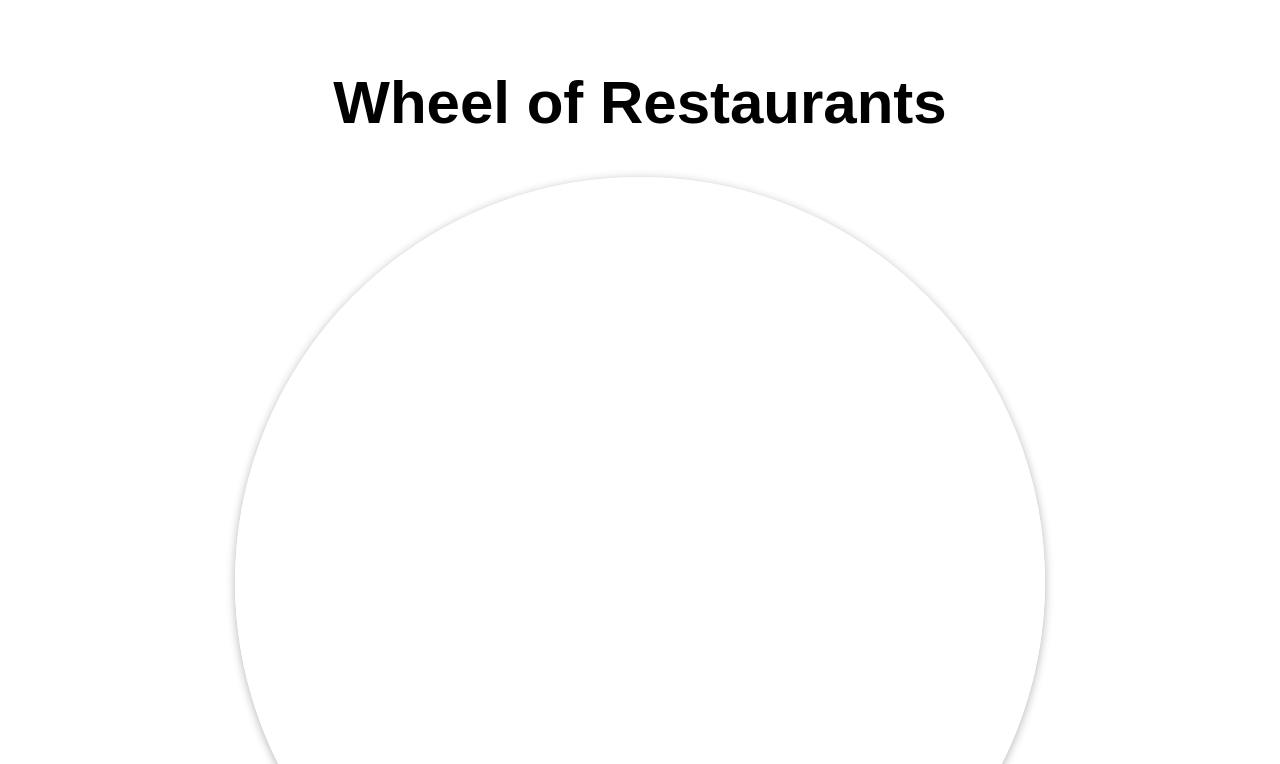
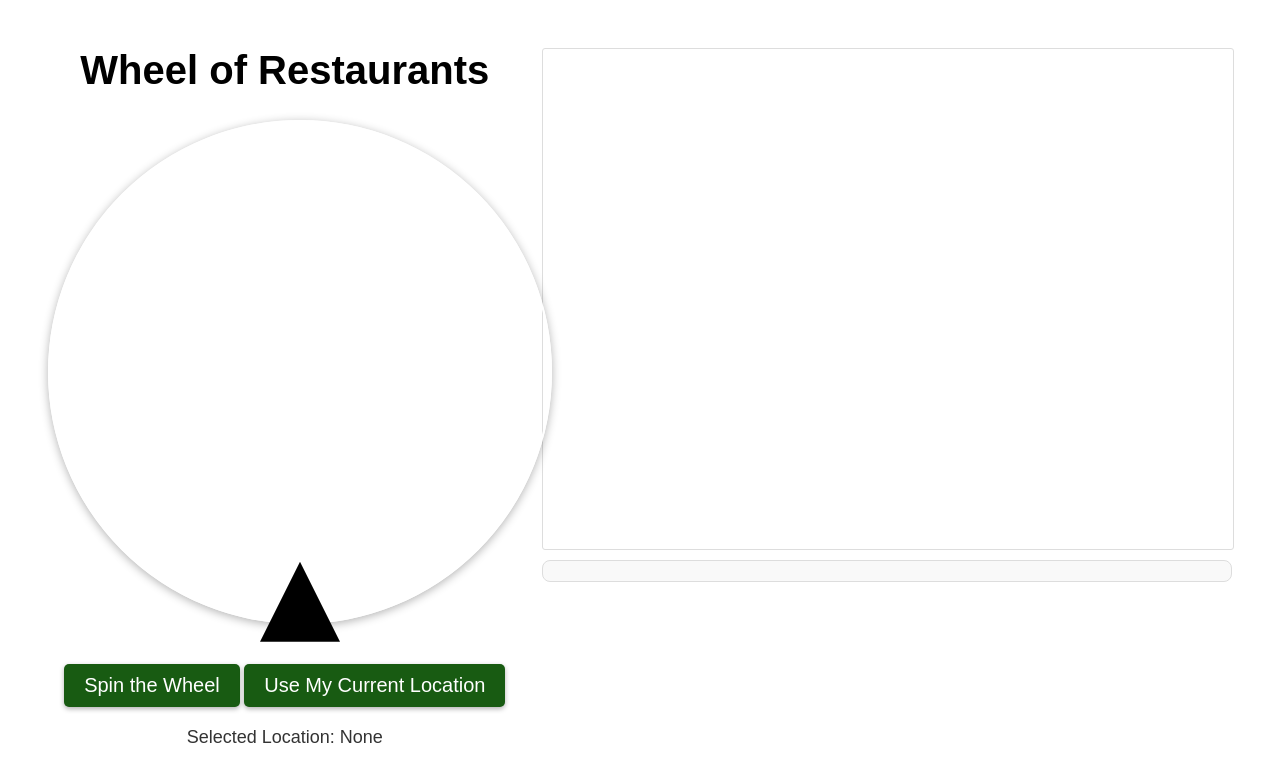
Before and after one commit to nickphoon/WHEELOFRESTAURANT, a plain HTML site: page index.html in a window 1280 px wide. Shown: the top 764 px of the page. Drawn offline with nearby package versions, Linux system fonts and the light colour scheme.

Commit message:
layout change

```diff
--- a/index.html
+++ b/index.html
@@ -1,5 +1,6 @@
 <!DOCTYPE html>
 <html lang="en">
+
 <head>
     <meta charset="UTF-8">
     <meta name="viewport" content="width=device-width, initial-scale=1.0">
@@ -10,7 +11,11 @@
     <link rel="stylesheet" href="styles.css">
 
 </head>
+
 <body>
+    <div class="container">
+        <!-- Left side: Wheel of Restaurants -->
+        <div class="left-panel">
             <h1>Wheel of Restaurants</h1>
             <div class="wheel-container">
                 <div class="pointer"></div>
@@ -20,7 +25,6 @@
             <div id="selectedLocation" style="margin-top: 20px; font-size: 18px; color: #333;">
                 Selected Location: None
             </div>
-
             <div id="chosenLabel"></div>
 
             <!-- Filters -->
@@ -39,10 +43,15 @@
                     <option value="30">Nearest 30</option>
                 </select>
             </div>
+        </div>
 
+        <!-- Right side: Map -->
+        <div class="right-panel">
             <div id="map"></div>
             <div id="results"></div>
-    <script  type="module" src="script.js"></script>
+        </div>
+    </div>
+    <script src="script.js" type="module"></script>
+</body>
 
-</body>
 </html>
--- a/script.js
+++ b/script.js
@@ -22,10 +22,14 @@ const blueIcon = L.icon({
     iconAnchor: [16, 32]
 });
 
+const colorPattern = ["#f28c28", "#c5e0b4", "#ffc000", "#ed7d31", "#a9d18e", "#4472c4", "#70ad47", "#d9d9d9", "#ff9da7", "#c55a11"];
+
 const props = {
     items: [],
-    itemBackgroundColors: ["#A7586C", "#B87A8A"],
-    itemLabelColors: ["#FFFFFF"],
+    itemBackgroundColors: [], // Colors for slices (dynamically populated)
+    itemLabelColors: ["#000000"], // Change text color to black for readability
+    textSize: 20, // Adjust the text size for better visibility
+    textFont: "Arial", // Use a clean and readable font
     isInteractive: false,
     pointerAngle: 180,
     onRest: (event) => {
@@ -54,12 +58,10 @@ const props = {
         } else {
             chosenLabel.innerHTML = `THE GYATTS HAS CHOSEN... ${winningItem.label}`;
         }
-
     }
+};
 
 
-
-};
 
 // Function to load restaurants from the JSON file
 async function loadRestaurants() {
@@ -92,8 +94,18 @@ async function loadRestaurants() {
 
 // Initialize the map with Leaflet.js
 function initMap(userLocation) {
+    // Ensure the map container is present
+    const mapContainer = document.getElementById('map');
+    if (!mapContainer) {
+        console.error("Map container not found!");
+        return;
+    }
+
     // Initialize the Leaflet map
-    map = L.map('map').setView([userLocation.lat, userLocation.lng], 15);
+    map = L.map('map', {
+        center: [userLocation.lat, userLocation.lng],
+        zoom: 15
+    });
 
     // Add OpenStreetMap tiles
     L.tileLayer('https://{s}.tile.openstreetmap.org/{z}/{x}/{y}.png', {
@@ -102,6 +114,14 @@ function initMap(userLocation) {
 
     // Add a marker for the user's location
     userMarker = L.marker([userLocation.lat, userLocation.lng]).addTo(map).bindPopup('Your Location').openPopup();
+
+    // Force the map to resize after rendering
+    setTimeout(() => {
+        if (map) {
+            console.log("Invalidating map size...");
+            map.invalidateSize();
+        }
+    }, 300); // Increase timeout to ensure container is fully rendered
 
     // Load restaurants first, then apply filters
     loadRestaurants().then(restaurants => {
@@ -112,30 +132,27 @@ function initMap(userLocation) {
     // Allow the user to click on the map to select a new location
     map.on("click", (event) => {
         if (isSpinning) {
-        // Prevent interaction if the wheel is spinning
             alert("You cannot change the location while the wheel is spinning!");
             return;
         }
 
         const { lat, lng } = event.latlng;
 
-    // Update the user's marker
         if (userMarker) {
             userMarker.setLatLng([lat, lng]).setIcon(redIcon).bindPopup('Selected Location').openPopup();
         } else {
             userMarker = L.marker([lat, lng], { icon: redIcon }).addTo(map).bindPopup('Selected Location').openPopup();
         }
 
-    // Update the selected location text
         const googleMapsUrl = `https://www.google.com/maps?q=${lat},${lng}`;
         document.getElementById('selectedLocation').innerHTML = `Selected Location: <a href="${googleMapsUrl}" target="_blank">${googleMapsUrl}</a>`;
 
-    // Reapply filters for the new location
         clearRestaurantMarkers();
         applyFilters({ lat, lng });
     });
+}
 
-}
+
 
 // Apply filters to find and display nearby restaurants
 async function applyFilters(userLocation) {
@@ -209,14 +226,20 @@ let wheel;
 function refreshWheel() {
     const container = document.querySelector('.wheel-container');
     container.innerHTML = ""; // Clear the existing wheel
+
+    // Dynamically assign colors based on the number of restaurants
+    props.itemBackgroundColors = props.items.map((_, index) => colorPattern[index % colorPattern.length]);
+
     if (props.items.length > 0) {
         wheel = new Wheel(container, props); // Recreate the wheel with updated props
     }
+
     // Add the pointer back
     const pointer = document.createElement('div');
     pointer.className = 'pointer';
     container.appendChild(pointer);
 }
+
 function updateSelectedLocation(lat, lng) {
     // Update the user's marker
     if (userMarker) {
--- a/styles.css
+++ b/styles.css
@@ -1,4 +1,3 @@
-
 /* Base Styling */
 body {
     font-family: Arial, sans-serif;
@@ -6,30 +5,95 @@
     padding: 20px;
     color: black;
 }
+
 h1 {
-            font-size: 60px;
+    margin-top: 0;
+    font-size: 40px;
 }
+
+/* Container for the wheel and map */
+.container {
+    display: flex;
+    flex-direction: row;
+    /* Align items horizontally */
+    justify-content: space-between;
+    align-items: flex-start;
+    gap: 20px;
+    /* Add spacing between the panels */
+    margin: 20px;
+}
+
+/* Left panel: Wheel */
+.left-panel {
+    flex: 1;
+    /* Take 50% of the container width */
+    max-width: 40%;
+    /* Ensure it doesn't overflow */
+    text-align: center;
+}
+
+/* Right panel: Map */
+.right-panel {
+    flex: 1;
+    display: flex;
+    flex-direction: column;
+    height: 100%;
+    /* Ensure it fills the parent's height */
+    min-height: 500px;
+    /* Minimum height for visibility */
+}
+
+
+
+/* Map styling */
+#map {
+    /* Make it visually apparent */
+    width: 100%;
+    height: 500px;
+    /* Adjust height as needed */
+    border: 1px solid #ddd;
+    border-radius: 3px;
+}
+
+/* Results styling */
+#results {
+    margin-top: 10px;
+    font-size: 16px;
+    overflow-y: auto;
+    /* Allow scrolling for long lists */
+    max-height: 300px;
+    /* Limit the height */
+    border: 1px solid #ddd;
+    padding: 10px;
+    border-radius: 8px;
+    background-color: #f9f9f9;
+}
+
+
 .wheel-container {
     position: relative;
     margin: 20px auto;
-            width: 800px;
-            height: 800px;
-            border: 5px solid white;
+    width: 500px;
+    height: 500px;
+    border: 2px solid white;
     border-radius: 50%;
     box-shadow: 0 2px 10px rgba(0, 0, 0, 0.3);
 }
+
 .pointer {
     position: absolute;
     bottom: -20px;
     left: 50%;
     transform: translateX(-50%);
-            width: 100px;
-            height: 100px;
+    width: 80px;
+    height: 80px;
     background-color: black;
     clip-path: polygon(50% 0, 0 100%, 100% 100%);
     z-index: 1000;
 }
-        #spinButton, #useCurrentLocation {
+
+#spinButton,
+#useCurrentLocation {
     margin-top: 20px;
     padding: 10px 20px;
     font-size: 20px;
@@ -40,28 +104,24 @@
     cursor: pointer;
     box-shadow: 0 2px 5px rgba(0, 0, 0, 0.3);
 }
+
 #filters {
     margin: 20px;
     font-size: 20px;
 }
-        #filters label, #filters select {
+
+#filters label,
+#filters select {
     font-size: 20px;
     margin: 10px;
 }
-        #map {
-            margin-top: 20px;
-            height: 500px;
-            width: 100%;
-        }
+
+
 #chosenLabel {
     margin-top: 20px;
     font-size: 40px;
     font-weight: bold;
     color: black;
-        }
-        #results {
-            margin-top: 20px;
-            font-size: 16px;
 }
 
 /* Media Queries for Responsiveness */
@@ -69,19 +129,27 @@
     h1 {
         font-size: 40px;
     }
+
     .wheel-container {
         width: 600px;
         height: 600px;
     }
-            #spinButton, #useCurrentLocation {
+
+    #spinButton,
+    #useCurrentLocation {
         padding: 8px 16px;
         font-size: 18px;
     }
+
     #filters {
-                font-size: 22px; /* Make filter bigger */
+        font-size: 22px;
+        /* Make filter bigger */
     }
-            #filters label, #filters select {
-                font-size: 20px; /* Increase label and dropdown size */
+
+    #filters label,
+    #filters select {
+        font-size: 20px;
+        /* Increase label and dropdown size */
     }
 }
 
@@ -89,22 +157,30 @@
     h1 {
         font-size: 30px;
     }
+
     .wheel-container {
         width: 400px;
         height: 400px;
     }
+
     .pointer {
         width: 50px;
         height: 50px;
     }
-            #spinButton, #useCurrentLocation {
+
+    #spinButton,
+    #useCurrentLocation {
         padding: 6px 12px;
         font-size: 16px;
     }
+
     #filters {
-                font-size: 24px; /* Further increase filter size */
+        font-size: 24px;
+        /* Further increase filter size */
     }
-            #filters label, #filters select {
+
+    #filters label,
+    #filters select {
         font-size: 22px;
     }
 }
@@ -113,22 +189,30 @@
     h1 {
         font-size: 24px;
     }
+
     .wheel-container {
         width: 300px;
         height: 300px;
     }
+
     .pointer {
         width: 40px;
         height: 40px;
     }
-            #spinButton, #useCurrentLocation {
+
+    #spinButton,
+    #useCurrentLocation {
         padding: 4px 10px;
         font-size: 14px;
     }
+
     #filters {
-                font-size: 26px; /* Maximize filter size for smaller screens */
+        font-size: 26px;
+        /* Maximize filter size for smaller screens */
     }
-            #filters label, #filters select {
+
+    #filters label,
+    #filters select {
         font-size: 24px;
     }
 }
```
Lines whose indentation alone changed are shown as unchanged.
